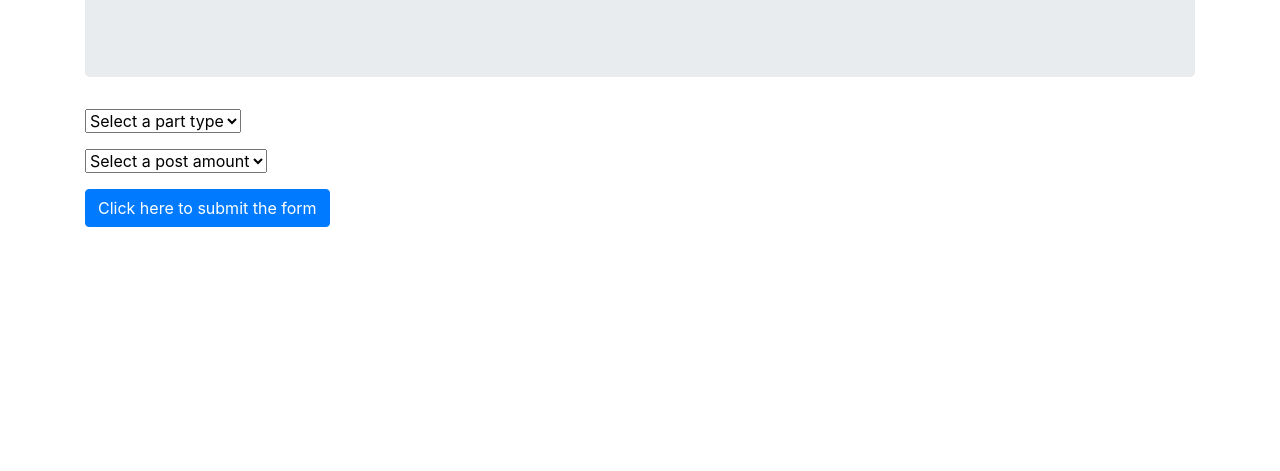
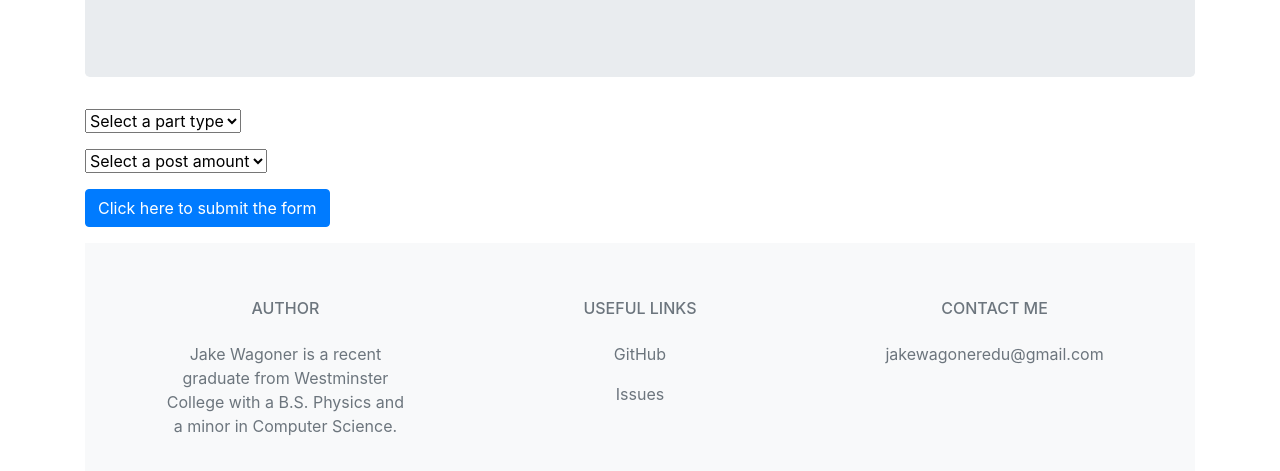
Before and after one commit to JakeWags/pcpartscanner, a website: page html/scan.html in a window 1280 px wide. Shown: the part 197-668 px from the top of the page. Drawn offline with nearby package versions, Linux system fonts and the light colour scheme.

Commit message:
added footer to scan.html

```diff
--- a/html/scan.html
+++ b/html/scan.html
@@ -49,6 +49,57 @@
         <input class="btn btn-primary" type="submit" value="Click here to submit the form"/>
     </form>
   </div>
+  <div class="container mt-3">
+    <footer class="text-center text-lg-start bg-light text-muted pt-2">
+      <!-- Section: Links  -->
+      <section class="">
+        <div class="container text-center text-md-start mt-5">
+          <!-- Grid row -->
+          <div class="row mt-3">
+            <!-- Grid column -->
+            <div class="col-md-3 col-lg-4 col-xl-3 mx-auto mb-4">
+              <!-- Content -->
+              <h6 class="text-uppercase fw-bold mb-4">
+                Author
+              </h6>
+              <p>
+                Jake Wagoner is a recent graduate from Westminster College with a B.S. Physics and a minor in Computer Science.
+              </p>
+            </div>
+            <!-- Grid column -->
+
+            <!-- Grid column -->
+            <div class="col-md-3 col-lg-2 col-xl-2 mx-auto mb-4">
+              <!-- Links -->
+              <h6 class="text-uppercase fw-bold mb-4">
+                Useful links
+              </h6>
+              <p>
+                <a href="https://github.com/JakeWags/pcpartscanner" class="text-reset">GitHub</a>
+              </p>
+              <p>
+                <a href="https://github.com/JakeWags/pcpartscanner/issues" class="text-reset">Issues</a>
+              </p>
+            </div>
+            <!-- Grid column -->
+
+            <!-- Grid column -->
+            <div class="col-md-4 col-lg-3 col-xl-3 mx-auto mb-md-0 mb-4">
+              <!-- Links -->
+              <h6 class="text-uppercase fw-bold mb-4">Contact Me</h6>
+              <p>
+                <i class="bi bi-envelope"></i>
+                jakewagoneredu@gmail.com
+              </p>
+            </div>
+            <!-- Grid column -->
+          </div>
+          <!-- Grid row -->
+        </div>
+      </section>
+      <!-- Section: Links  -->
+    </footer>
+  </div>
 
 </body>
 </html>
```
